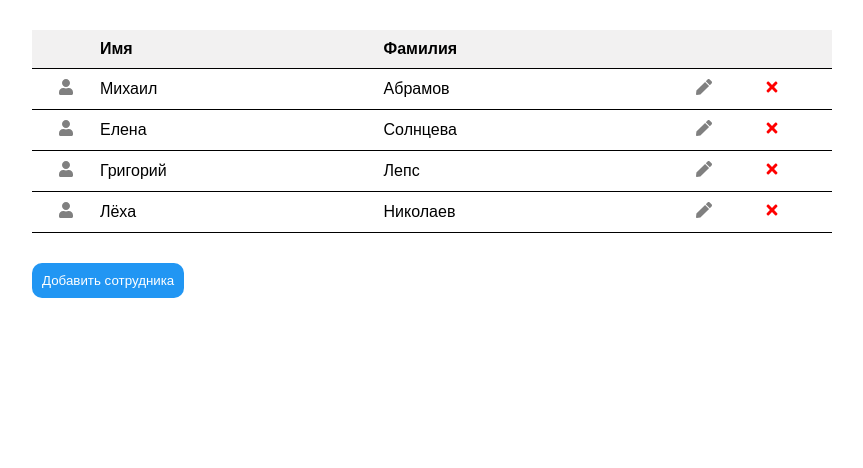
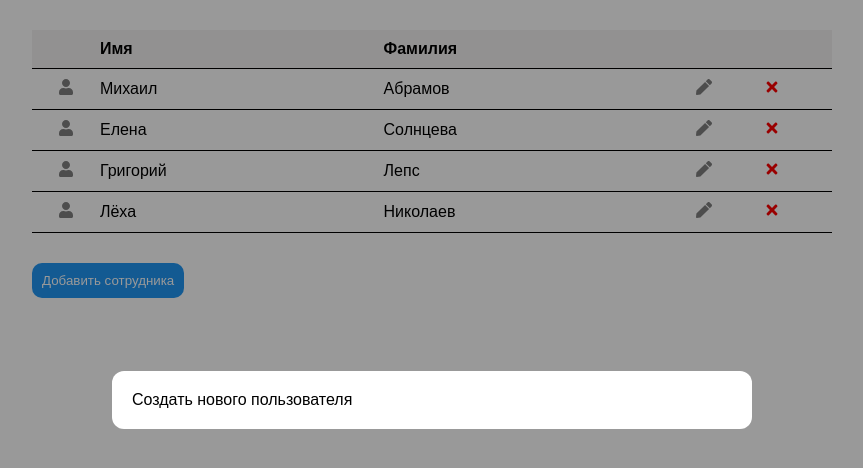
Before and after one commit to zulwaran/ASUProject-task, a React (Create React App) app: page / in a window 1280 px wide. Both pictures are taken after a click on the button "Добавить сотрудника". Shown: the top 468 px of the page, without its empty margins (208-1071 px from the left). Built offline with nearby package versions, Linux system fonts and the light colour scheme; data requests are answered from the project's data file; the HTML template or start-up script is replaced by a standard one.

Commit message:
add modal wondow

```diff
--- a/src/App.js
+++ b/src/App.js
@@ -8,9 +8,7 @@ const App = () => {
             <div className='user-list'>
                 <table className='user-list__table' cellSpacing="0">
                     <HeaderTable />
-                    <tbody>
-                        <BodyTable />
-                    </tbody>
+                    <BodyTable />
                 </table>
                 <AddButton />
             </div>
@@ -18,5 +16,4 @@ const App = () => {
 
     )
 }
-
 export default App
--- /dev/null
+++ b/src/Modal/Modal.js
@@ -0,0 +1,14 @@
+import React from 'react'
+import "./modal.css"
+
+const Modal = ({ active, setActive, children }) => {
+    return (
+        <div className={active ? 'modal active' : 'modal'} onClick={() => setActive(false)}>
+            <div className={active ? 'modal__content active' : 'modal__content'} onClick={e => e.stopPropagation()}>
+                {children}
+            </div>
+        </div>
+    )
+}
+
+export default Modal
--- /dev/null
+++ b/src/Modal/modal.css
@@ -0,0 +1,32 @@
+.modal {
+    height: 100vh;
+    width: 100vw;
+    background-color: rgba(0, 0, 0, 0.4);
+    position: fixed;
+    top: 0;
+    left: 0;
+    display: flex;
+    align-items: center;
+    justify-content: center;
+    opacity: 0;
+    pointer-events: none;
+    transition: 0.5s;
+}
+
+.modal.active {
+    opacity: 1;
+    pointer-events: all;
+}
+
+.modal__content {
+    padding: 20px;
+    border-radius: 12px;
+    background-color: white;
+    transform: scale(0.5);
+    transition: 0.4s all;
+    width: 50vw;
+}
+
+.modal__content.active {
+    transform: scale(1);
+}
--- a/src/components/AddButton.js
+++ b/src/components/AddButton.js
@@ -1,10 +1,19 @@
 import React from 'react'
+import Modal from "../Modal/Modal"
+import { useState } from "react"
 
 const AddButton = () => {
+    const [modalActive, setModalActive] = useState(false)
     return (
-        <button className='user-list__add-btn'>
-            Добавить сотрудника
-        </button>
+        <div>
+            <button className='user-list__add-btn' onClick={() => setModalActive(true)}>
+                Добавить сотрудника
+            </button>
+            <Modal active={modalActive} setActive={setModalActive}>
+                <p>Создать нового пользователя</p>
+            </Modal>
+        </div>
+
     )
 }
 
--- a/src/components/BodyTable.js
+++ b/src/components/BodyTable.js
@@ -1,4 +1,5 @@
 import React from 'react'
+import Modal from "../Modal/Modal"
 import { useEffect, useState } from "react"
 import { FaTimes, FaUser, FaPen } from 'react-icons/fa'
 
@@ -8,6 +9,7 @@ const updateUser = (id) => {
 }
 
 const BodyTable = () => {
+    const [modalActive, setModalActive] = useState(false)
     const [persons, setPersons] = useState([])
 
     useEffect(() => {
@@ -35,6 +37,7 @@ const BodyTable = () => {
 
     return (
         <>
+            <tbody>
                 {persons.map((person) => (
                     <tr key={person.id}>
                         <td className="user-list__table-icon">
@@ -51,7 +54,7 @@ const BodyTable = () => {
                         <td>
                             <FaPen
                                 style={{ color: 'gray', cursor: 'pointer' }}
-                            onClick={() => updateUser(person.id)}
+                                onClick={() => setModalActive(true)}
                             />
                         </td>
                         <td>
@@ -62,6 +65,10 @@ const BodyTable = () => {
                         </td>
                     </tr>
                 ))}
+            </tbody>
+            <Modal active={modalActive} setActive={setModalActive}>
+                <p>Редактировать пользователя</p>
+            </Modal>
         </>
     )
 }
```
Lines whose indentation alone changed are shown as unchanged.
